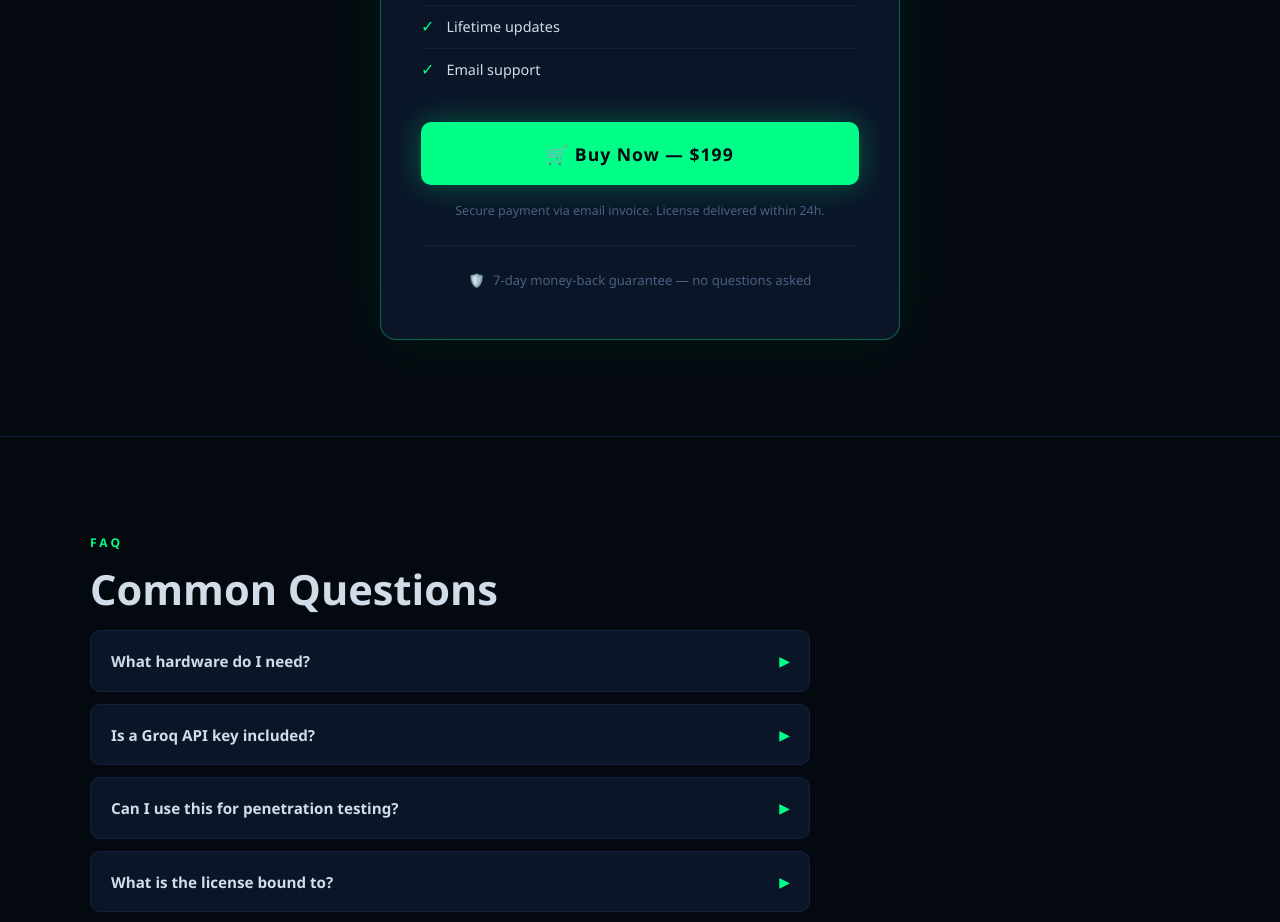
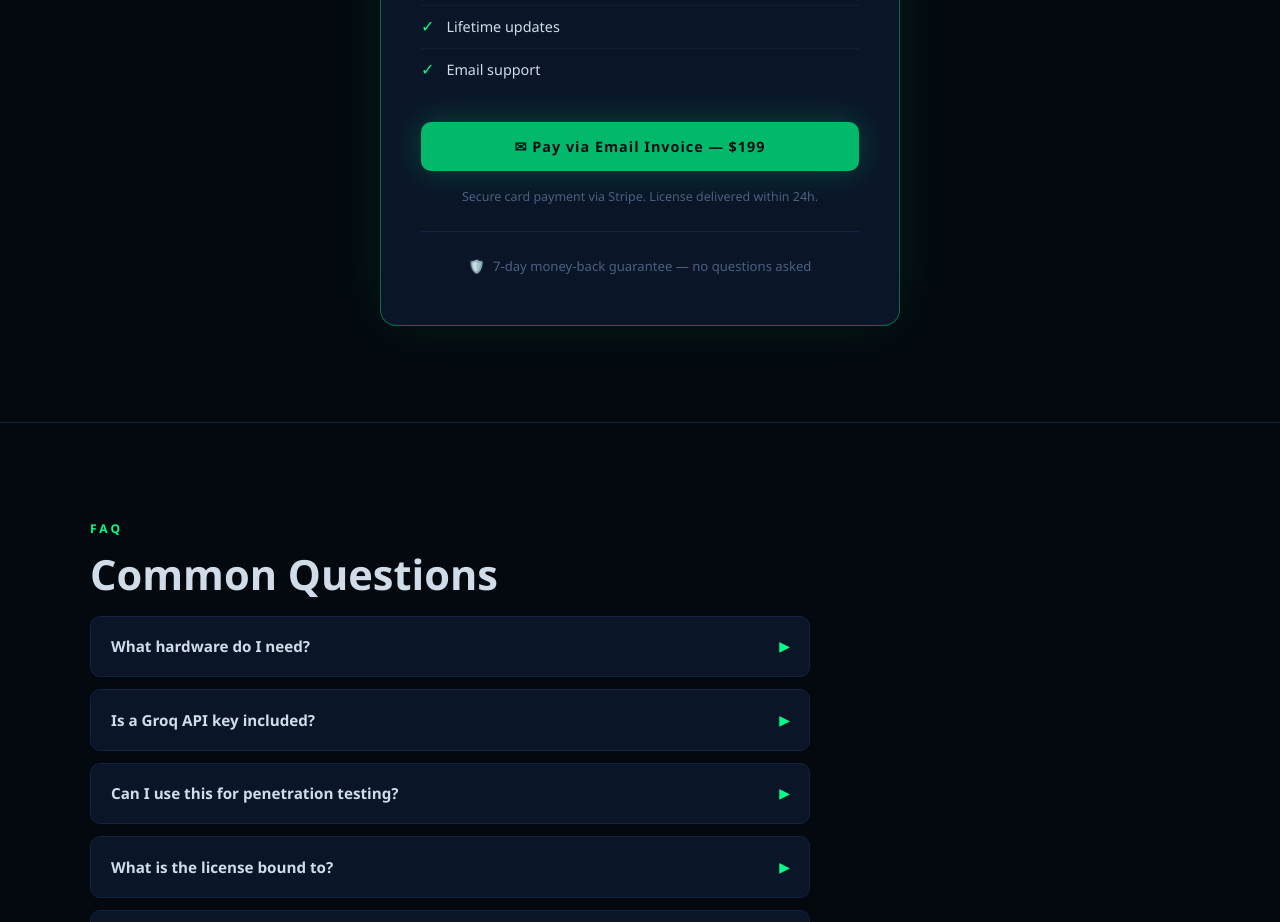
Before and after one commit to OptisecDev/optisec-wifi-monitor, a plain HTML site: page sales/index.html in a window 1280 px wide. Shown: the part 4790-5712 px from the top of the page. Drawn offline with Linux system fonts and the light colour scheme.

Commit message:
Add README and Stripe payment button to sales page
- Add project README.md
- Add Stripe Buy Button (stripe-buy-button web component) to pricing section in sales/index.html
- Keep email invoice option as fallback

Co-Authored-By: Claude Sonnet 4.6 <noreply@anthropic.com>

```diff
--- a/sales/index.html
+++ b/sales/index.html
@@ -679,6 +679,7 @@
     .hero-stats { gap: 2rem; }
   }
 </style>
+<script async src="https://js.stripe.com/v3/buy-button.js"></script>
 </head>
 <body>
 
@@ -999,16 +1000,26 @@
           <li><span class="check">✓</span> <span data-en="Email support" data-ar="دعم عبر البريد الإلكتروني">Email support</span></li>
         </ul>
 
+        <!-- Stripe Buy Button -->
+        <div style="margin-bottom:1rem;">
+          <stripe-buy-button
+            buy-button-id="buy_btn_PLACEHOLDER"
+            publishable-key="pk_live_PLACEHOLDER"
+            style="width:100%;">
+          </stripe-buy-button>
+        </div>
+
         <a href="mailto:ahssanali84.syber@gmail.com?subject=Optisec WiFi Monitor — Purchase Request&body=I'd like to purchase Optisec WiFi Monitor for $199."
            class="btn-buy"
-           data-en="🛒 Buy Now — $199" data-ar="🛒 اشتر الآن — 199$">
-          🛒 Buy Now — $199
+           style="font-size:0.9rem; padding:0.8rem; opacity:0.7;"
+           data-en="✉ Pay via Email Invoice — $199" data-ar="✉ الدفع عبر فاتورة بريد إلكتروني — 199$">
+          ✉ Pay via Email Invoice — $199
         </a>
 
         <div class="price-note"
-             data-en="Secure payment via email invoice. License delivered within 24h."
-             data-ar="دفع آمن عبر فاتورة بريد إلكتروني. يُسلَّم الترخيص خلال 24 ساعة.">
-          Secure payment via email invoice. License delivered within 24h.
+             data-en="Secure card payment via Stripe. License delivered within 24h."
+             data-ar="دفع آمن بالبطاقة عبر Stripe. يُسلَّم الترخيص خلال 24 ساعة.">
+          Secure card payment via Stripe. License delivered within 24h.
         </div>
 
         <div class="price-guarantee">
```
Also changed, not shown: 1 other file.
